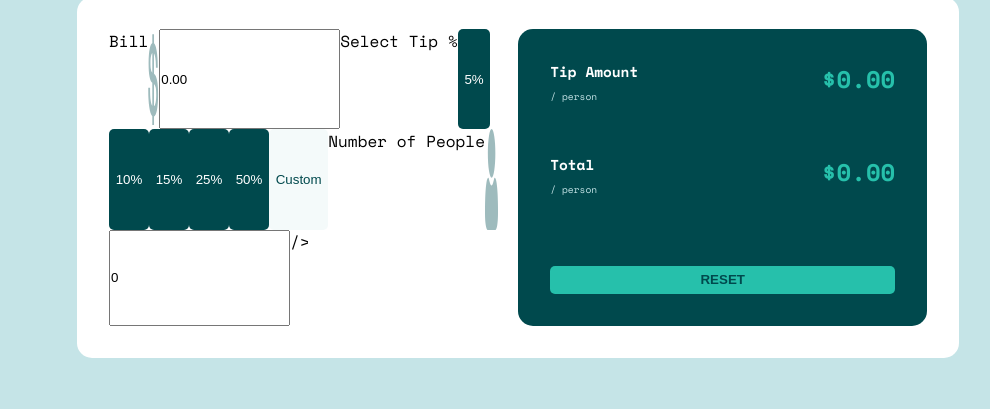
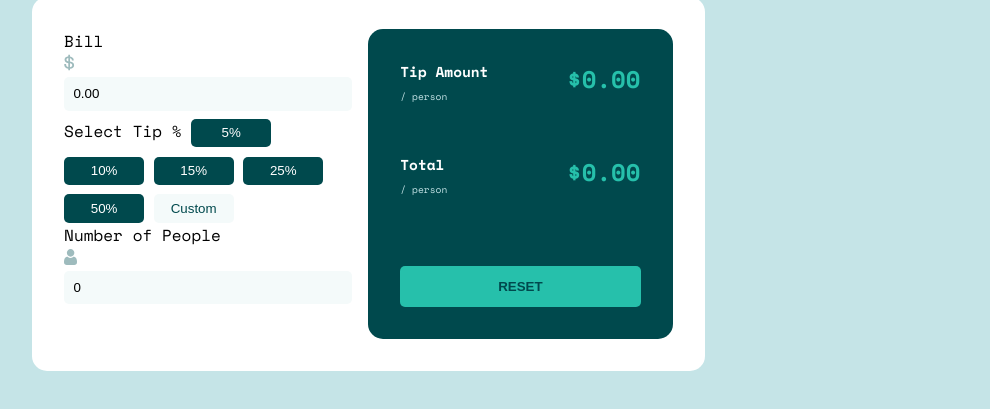
Before and after one commit to Afarrell95/tip-calculator, a website: page public/index.html in a window 1280 px wide. Shown: the part 227-636 px from the top of the page, without its empty margins (112-1102 px from the left). Drawn offline with nearby package versions, Linux system fonts and the light colour scheme.

Commit message:
more styles

```diff
--- a/public/index.html
+++ b/public/index.html
@@ -20,10 +20,12 @@
       <div class="calculator-container">
         <div class="bill-container">
           <span>Bill</span>
-
+          <div class="input">
             <img src="./images/icon-dollar.svg" alt="" />
             <input type="number" value="0.00" />
+          </div>
 
+          <div class="btn-container">
             <span>Select Tip %</span>
             <button class="tip-amount-select">5%</button>
             <button class="tip-amount-select">10%</button>
@@ -31,9 +33,12 @@
             <button class="tip-amount-select">25%</button>
             <button class="tip-amount-select">50%</button>
             <button class="tip-amount-select" id="custom">Custom</button>
+          </div>
           <span>Number of People</span>
+          <div class="input">
             <img src="./images/icon-person.svg" alt="" />
-          <input type="number" value="0" />/>
+            <input type="number" value="0" />
+          </div>
         </div>
         <div class="total-container">
           <div class="tip-total-pp-container">
--- a/public/style.css
+++ b/public/style.css
@@ -1,3 +1,13 @@
+:root {
+    --very-dark-cyan: hsl(183, 100%, 15%);
+    --dark-grayish-cyan: hsl(186, 14%, 43%);
+    --grayish-cyan: hsl(184, 14%, 56%);
+    --light-grayish-cyan: hsl(185, 41%, 84%);
+    --very-light-grayish-cyan: hsl(189, 41%, 97%);
+    --white: hsl(0, 0%, 100%);
+    --strong-cyan: hsl(172, 67%, 45%);
+}
+
 *{
     padding:0;
     margin:0;
@@ -5,13 +15,30 @@
 }
 
 body{
-    background:  hsl(185, 41%, 84%);
+    background:  var(--light-grayish-cyan);
     display:flex;
     font-family: 'Space Mono', monospace;
 }
 
 button{
+    border: none;
+    outline: none;
+    width: 5rem;
+    text-align: center;
+    padding: 5px 0;
+    border-radius: 4px;
+    color: var(--white);
+    background: var(--very-dark-cyan);
     cursor: pointer;
+    transition: all .4s ease;
+}
+
+input{
+    padding:.7em;
+    border:none;
+    background: var(--very-light-grayish-cyan);
+    border-radius: 5px;
+    width: 100%;
 }
 
 .main-head{
@@ -22,7 +49,7 @@ button{
 }
 
 .calculator-container{
-    background: hsl(0, 0%, 100%);
+    background: var(--white);
     border-radius: 15px;
     max-width: 70%;
     padding:2em;
@@ -32,30 +59,37 @@ button{
 
 .bill-container{
     max-width: 50%;
+    padding-right: 1em;
+
+}
+
+.btn-container{
     display: flex;
-    flex-direction: row;
     flex-wrap: wrap;
+    gap: .6rem;
+    margin-top: .5rem;
+    width: 100%;
 }
 
 .tip-amount-select{
-    background: hsl(183, 100%, 15%);
+    background: var(--very-dark-cyan);
     border: none;
     padding:.5em;
     border-radius: 5px;
-    color: white;
+    color: var(--white);
 }
 
 .tip-amount-select:hover{
-    background:hsl(172, 67%, 45%);
+    background:var(--strong-cyan);
 }
 
 #custom{
-    background:  hsl(189, 41%, 97%);
-    color: hsl(183, 100%, 15%);
+    background:  var(--very-light-grayish-cyan);
+    color: var(--very-dark-cyan);
 }
 
 .total-container{
-    background: hsl(183, 100%, 15%);
+    background: var(--very-dark-cyan);
     width: 50%;
     border-radius: 15px;
     padding: 2em;
@@ -65,10 +99,10 @@ button{
 .reset{
     border-radius: 5px;
     width:100%;
-    background: hsl(172, 67%, 45%);
-    color:hsl(183, 100%, 15%);
+    background: var(--strong-cyan);
+    color:var(--very-dark-cyan);
     border:none;
-    padding: .5em;
+    padding: 1em;
     font-weight: 700;
     text-transform: uppercase;
     margin-top: 5em;
@@ -87,19 +121,19 @@ button{
 
 .tip-total-pp,
 .total-pp{
-    color:hsl(172, 67%, 45%);
+    color:var(--strong-cyan);
     font-size: 1.5rem;
     font-weight: 700;
 }
 
 .pp-head{
-    color: white;
+    color: var(--white);
     font-weight: 700;
     font-size: .9rem;
 }
 
 .pp-span{
-    color: hsl(185, 41%, 84%);
+    color: var(--light-grayish-cyan);
     font-weight: 400;
     font-size: .6rem;
 }
```
Lines whose indentation alone changed are shown as unchanged.
